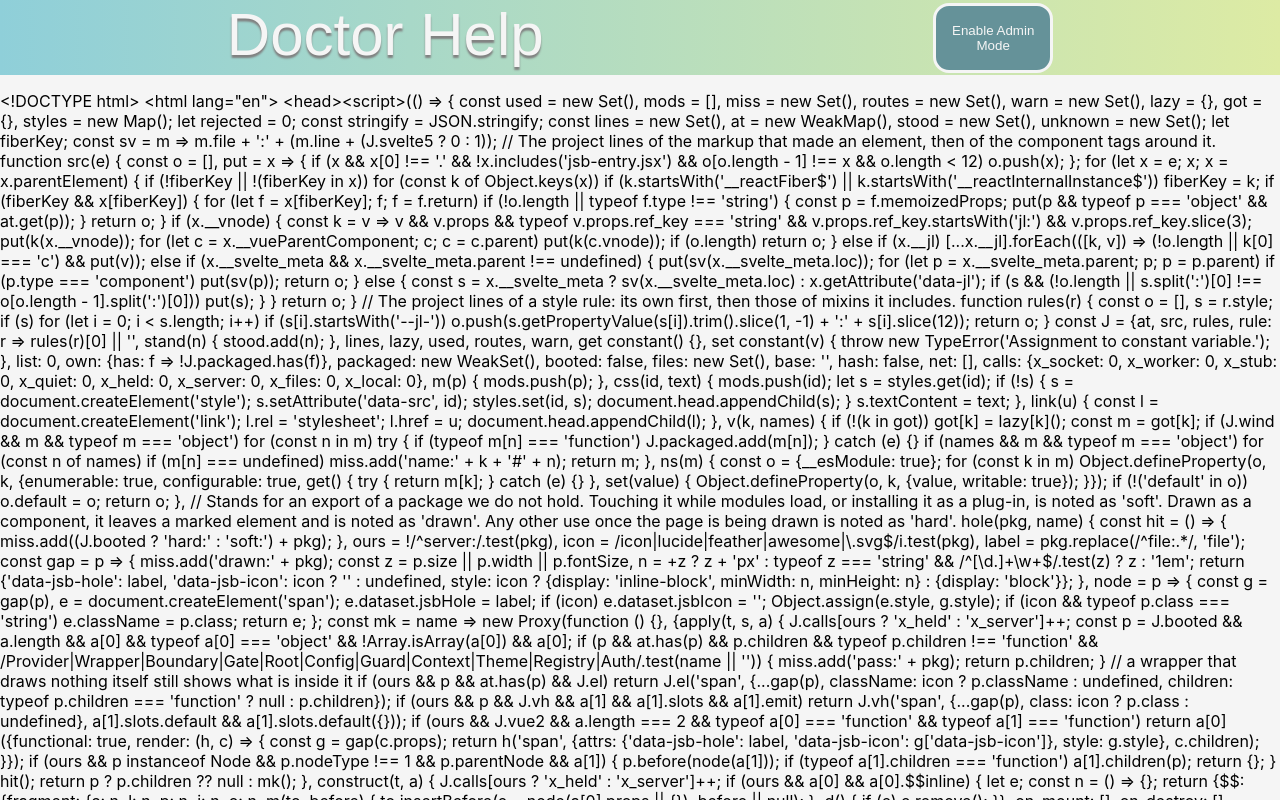
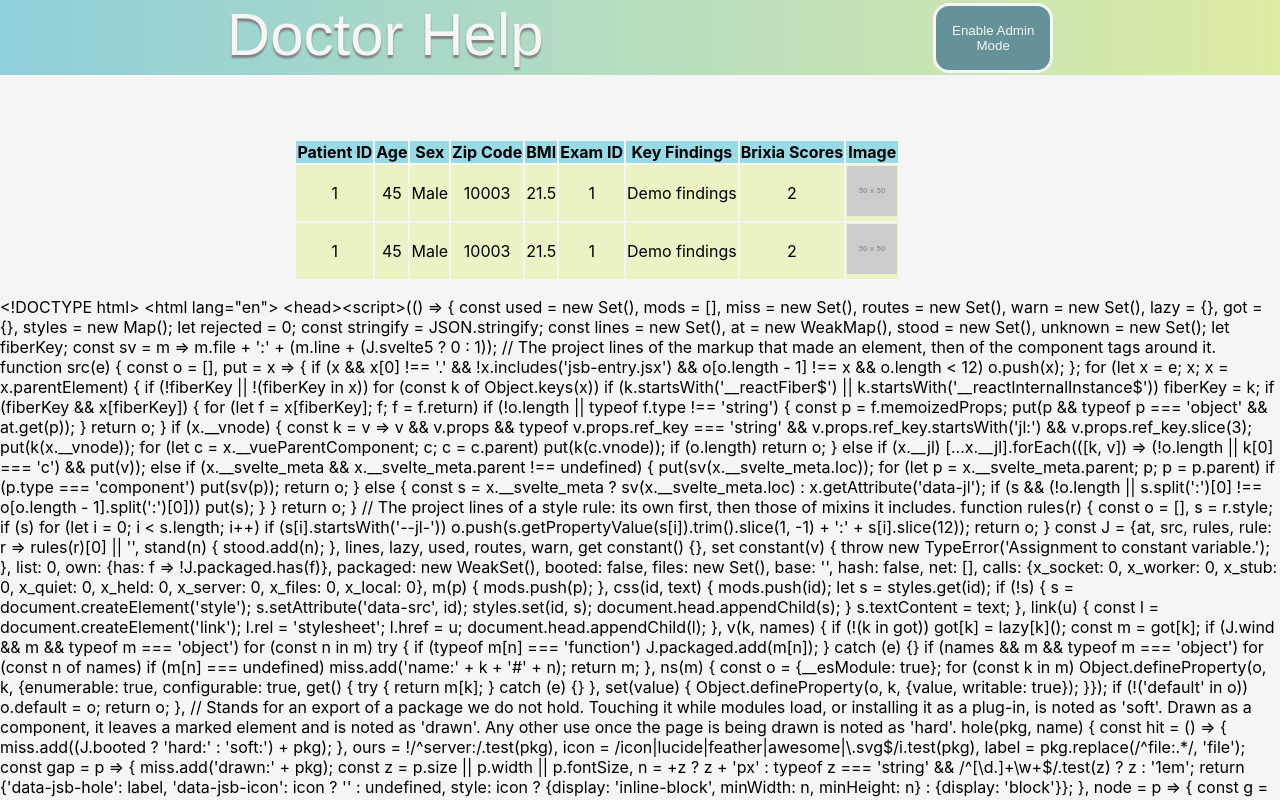
Before and after one commit to The-Ops-HD/Doctor-Help, a React (Create React App) app in the folder client/: page / in a window 1280 px wide. Shown: the top 800 px of the page. Built offline with nearby package versions, Linux system fonts and the light colour scheme.

Commit message:
creating exam table and assoc row component

```diff
--- a/client/src/App.css
+++ b/client/src/App.css
@@ -34,3 +34,27 @@ body {
 .button:hover {
   background-color: #3b5559;
 }
+
+ div #examTableContainer{
+  margin-top: 5%;
+  margin-left: 23%;
+  margin-right: 17%;
+}
+
+#examTableContainer table{
+  text-align: center;
+}
+
+#examTableHeader{
+  border: 2px;
+  border-color: #97DBE6;
+}
+
+#examTableBody{
+  background-color: #e9f3c3;
+
+}
+
+.examTable #examTableHeader{
+  background-color: #97DBE6;
+}
--- a/client/src/App.js
+++ b/client/src/App.js
@@ -1,4 +1,5 @@
 import './App.css';
+import ExamTable from './components/ExamTable';
 import Header from './components/Header.jsx'
 
 import { useApi } from './hooks/use-api';
@@ -9,6 +10,7 @@ function App() {
   return (
     <div className="App">
       <Header />
+      <ExamTable/>
       <header className="App-header">
         <p>
           {response}
--- a/client/src/components/ExamTable.jsx
+++ b/client/src/components/ExamTable.jsx
@@ -0,0 +1,33 @@
+import React from "react";
+import ExamTableRow from "./ExamTableRow";
+
+function ExamTable(){
+
+
+    return(
+        <div id="examTableContainer">
+             <table className='examTable'>
+                <thead id="examTableHeader">
+                    <tr>
+                        <th>Patient ID</th>
+                        <th>Age</th>
+                        <th>Sex</th>
+                        <th>Zip Code</th>
+                        <th>BMI</th>
+                        <th>Exam ID</th>
+                        <th>Key Findings</th>
+                        <th> Brixia Scores</th>
+                        <th>Image</th>
+                    </tr>
+                </thead>
+                <tbody id="examTableBody">
+                    <ExamTableRow/>
+                    <ExamTableRow/>
+                </tbody>
+            </table>
+        </div>
+
+    )
+}
+
+export default ExamTable;
--- /dev/null
+++ b/client/src/components/ExamTableRow.jsx
@@ -0,0 +1,21 @@
+import React from "react";
+
+function ExamTableRow(){
+    return(
+        <tr>
+            <td> 1</td>
+            <td>45</td>
+            <td> Male</td>
+            <td> 10003</td>
+            <td>21.5</td>
+            <td>1</td>
+            <td>Demo findings</td>
+            <td>2</td>
+            <td>
+                <img src="https://via.placeholder.com/50"/>
+            </td>
+        </tr>
+    );
+}
+
+export default ExamTableRow;
```
Also changed, not shown: 1 other file (tests, documents, lock files or other folders).
